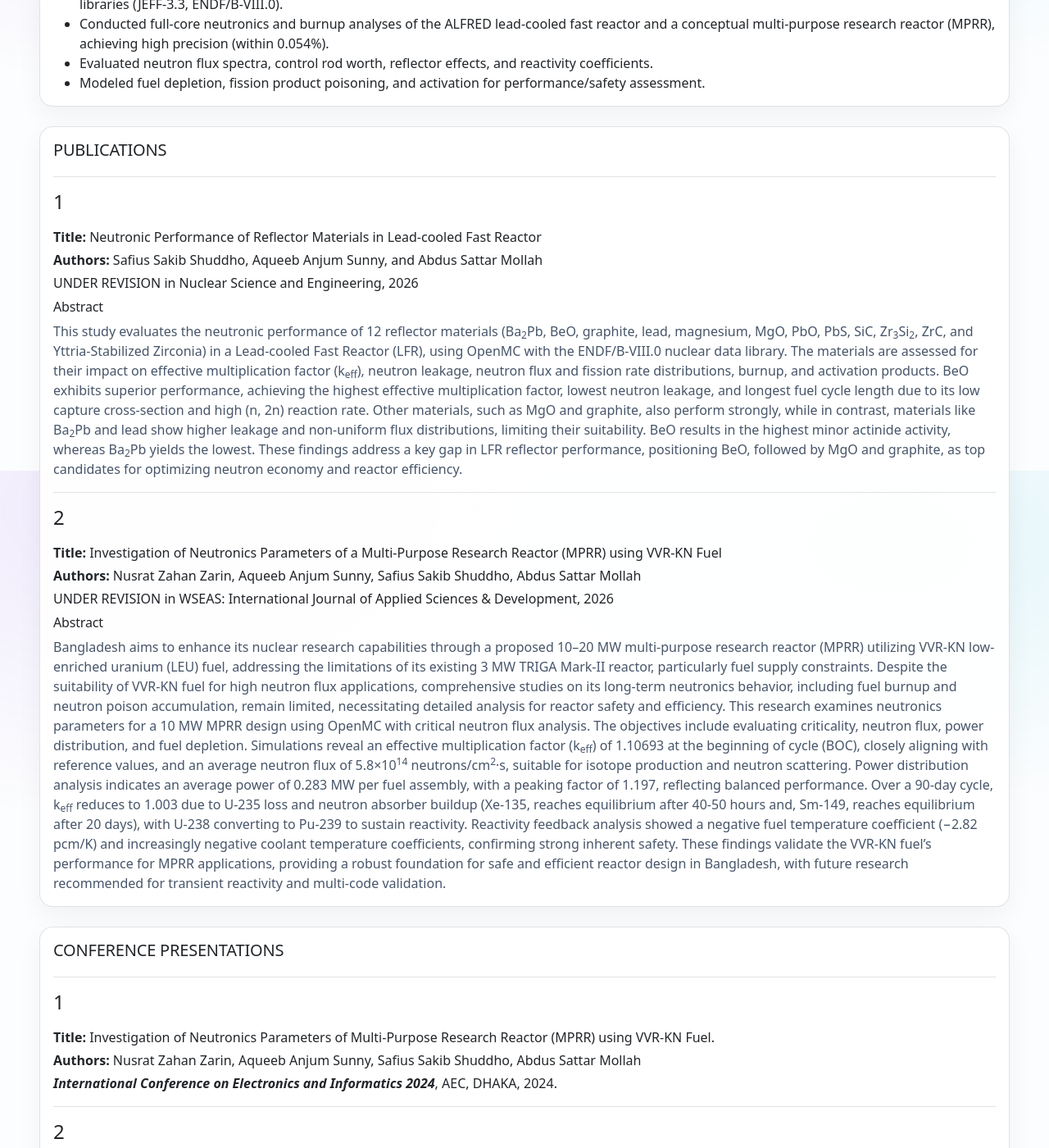
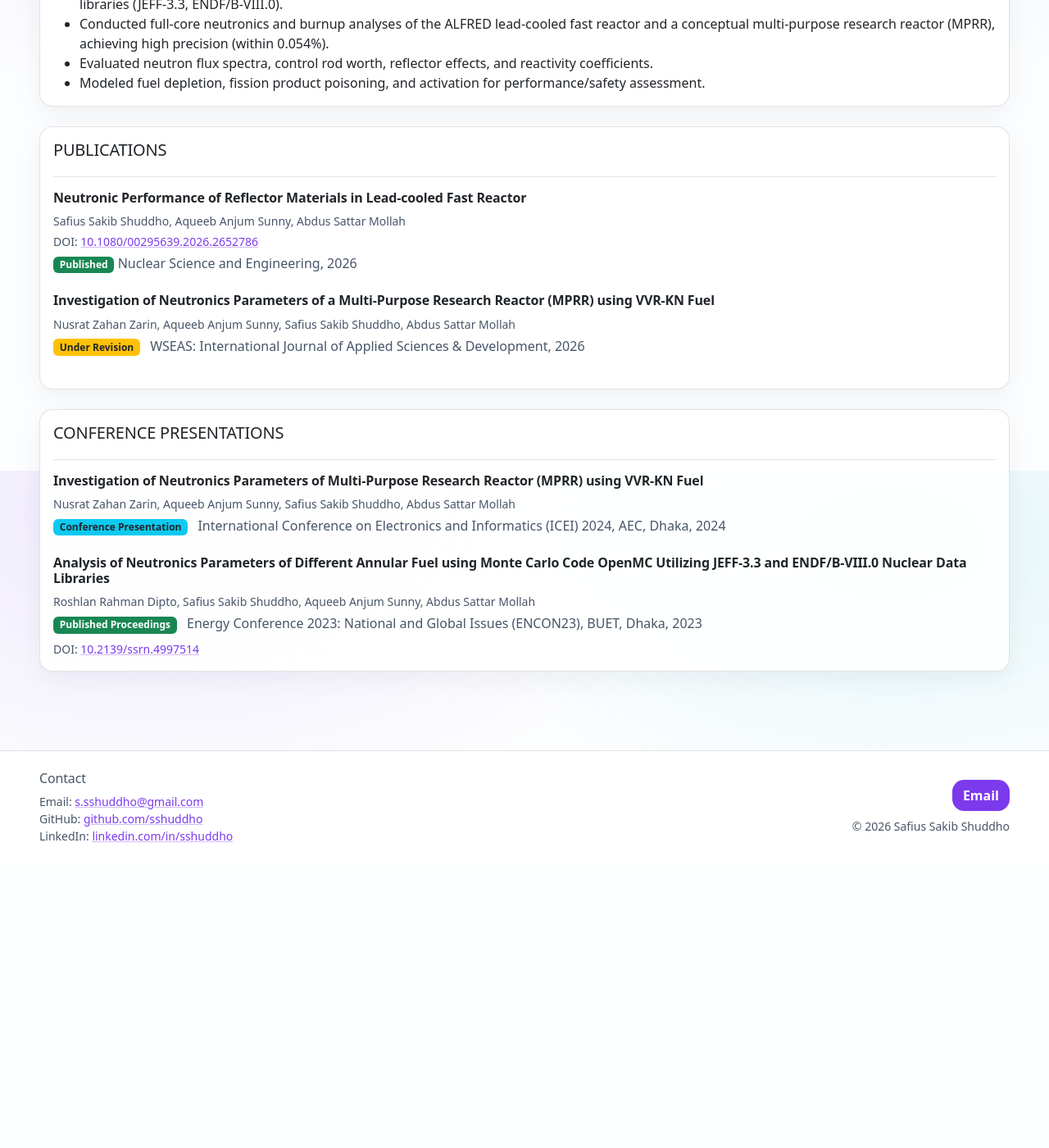
Before and after one commit to SShuddho/portfolio, a Jekyll site: the page built from research.html, in a window 1280 px wide and 1400 px high, scrolled down 326 px. Shown: the whole window at 82% size. Built offline with Jekyll 4.4.1, drawn with Linux system fonts in a browser that asks for light colours; after the commit the page ends 1380 px from its top, so only the background shows below that; some of the changed text lies outside the part shown.

Commit message:
Update portfolio items

```diff
--- a/research.html
+++ b/research.html
@@ -11,7 +11,7 @@ description: "Research projects and thesis."
     <div class="d-flex flex-column flex-md-row justify-content-between gap-2">
       <div>
         <h2 class="h5 mb-1 text-uppercase">Undergraduate Thesis</h2>
-        <div class="text-muted">Jan 2024 – May 2025 · MIST, Dhaka</div>
+        <div class="text-muted">Jan 2024 &ndash; May 2025 · MIST, Dhaka</div>
       </div>
       <div class="text-md-end">
         <a class="btn btn-accent btn-sm" href="{{ '/assets/pdfs/thesis.pdf' | relative_url }}">Thesis</a>
@@ -40,31 +40,25 @@ description: "Research projects and thesis."
       <div>
         <h2 class="h5 mb-1 text-uppercase">Publications</h2>
       </div>
-      <!--
-      <div class="text-md-end">
-        <a class="btn btn-accent btn-sm" href="{{ '/assets/pdfs/placeholder.pdf' | relative_url }}">Article / Document [PLACEHOLDER]</a>
-      </div>
-      -->
+    </div>
+    <hr class="my-3" />
+    <div class="publication-item mb-4">
+      <h3 class="h6 fw-bold">Neutronic Performance of Reflector Materials in Lead-cooled Fast Reactor</h3>
+      <p class="small text-muted mb-1">Safius Sakib Shuddho, Aqueeb Anjum Sunny, Abdus Sattar Mollah</p>
+      <p class="small text-muted mb-1">DOI: <a href="https://doi.org/10.1080/00295639.2026.2652786" target="_blank">10.1080/00295639.2026.2652786</a></p>
+      <span class="badge bg-success">Published</span>
+      <span class="text-muted mb-1">Nuclear Science and Engineering, 2026</span>
     </div>
 
-    <hr class="my-3" />
-	<div class="mb-3 h4">1</div>
-    <p class="mb-1"><strong>Title: </strong>Neutronic Performance of Reflector Materials in Lead-cooled Fast Reactor</p>
-    <p class="mb-1"><strong>Authors: </strong>Safius Sakib Shuddho, Aqueeb Anjum Sunny, and Abdus Sattar Mollah</p>
-    <p class="mb-2"><span class="text-uppercase">Under Revision</span> in Nuclear Science and Engineering, 2026</p>
-    <h3 class="h6">Abstract</h3>
-    <p class="text-muted mb-0">This study evaluates the neutronic performance of 12 reflector materials (Ba<sub>2</sub>Pb, BeO, graphite, lead, magnesium, MgO, PbO, PbS, SiC, Zr<sub>3</sub>Si<sub>2</sub>, ZrC, and Yttria-Stabilized Zirconia) in a Lead-cooled Fast Reactor (LFR), using OpenMC with the ENDF/B-VIII.0 nuclear data library. The materials are assessed for their impact on effective multiplication factor (k<sub>eff</sub>), neutron leakage, neutron flux and fission rate distributions, burnup, and activation products. BeO exhibits superior performance, achieving the highest effective multiplication factor, lowest neutron leakage, and longest fuel cycle length due to its low capture cross-section and high (n, 2n) reaction rate. Other materials, such as MgO and graphite, also perform strongly, while in contrast, materials like Ba<sub>2</sub>Pb and lead show higher leakage and non-uniform flux distributions, limiting their suitability. BeO results in the highest minor actinide activity, whereas Ba<sub>2</sub>Pb yields the lowest. These findings address a key gap in LFR reflector performance, positioning BeO, followed by MgO and graphite, as top candidates for optimizing neutron economy and reactor efficiency.</p>
-
-    <hr class="my-3" />
-	<div class="mb-3 h4">2</div>
-    <p class="mb-1"><strong>Title: </strong>Investigation of Neutronics Parameters of a Multi-Purpose Research Reactor (MPRR) using VVR-KN Fuel</p>
-    <p class="mb-1"><strong>Authors: </strong>Nusrat Zahan Zarin, Aqueeb Anjum Sunny, Safius Sakib Shuddho, Abdus Sattar Mollah</p>
-    <p class="mb-2"><span class="text-uppercase">Under Revision</span> in WSEAS: International Journal of Applied Sciences & Development, 2026</p>
-    <h3 class="h6">Abstract</h3>
-    <p class="text-muted mb-0">Bangladesh aims to enhance its nuclear research capabilities through a proposed 10–20 MW multi-purpose research reactor (MPRR) utilizing VVR-KN low-enriched uranium (LEU) fuel, addressing the limitations of its existing 3 MW TRIGA Mark-II reactor, particularly fuel supply constraints. Despite the suitability of VVR-KN fuel for high neutron flux applications, comprehensive studies on its long-term neutronics behavior, including fuel burnup and neutron poison accumulation, remain limited, necessitating detailed analysis for reactor safety and efficiency. This research examines neutronics parameters for a 10 MW MPRR design using OpenMC with critical neutron flux analysis. The objectives include evaluating criticality, neutron flux, power distribution, and fuel depletion. Simulations reveal an effective multiplication factor (k<sub>eff</sub>) of 1.10693 at the beginning of cycle (BOC), closely aligning with reference values, and an average neutron flux of 5.8×10<sup>14</sup>
-neutrons/cm<sup>2</sup>·s, suitable for isotope production and neutron scattering. Power distribution analysis indicates an average power of 0.283 MW per fuel assembly, with a peaking factor of 1.197, reflecting balanced performance. Over a 90-day cycle, k<sub>eff</sub> reduces to 1.003 due to U-235 loss and neutron absorber buildup (Xe-135, reaches equilibrium after 40-50 hours and, Sm-149, reaches equilibrium after 20 days), with U-238 converting to Pu-239 to sustain reactivity. Reactivity feedback analysis showed a negative fuel temperature coefficient (−2.82 pcm/K) and increasingly negative coolant temperature coefficients, confirming strong inherent safety. These findings validate the VVR-KN fuel’s performance for MPRR applications, providing a robust foundation for safe and efficient reactor design in Bangladesh, with future research recommended for transient reactivity and multi-code validation.</p>
+    <div class="publication-item mb-4">
+      <h3 class="h6 fw-bold">Investigation of Neutronics Parameters of a Multi-Purpose Research Reactor (MPRR) using VVR-KN Fuel</h3>
+      <p class="small text-muted mb-1">Nusrat Zahan Zarin, Aqueeb Anjum Sunny, Safius Sakib Shuddho, Abdus Sattar Mollah</p>
+      <span class="badge bg-warning text-dark">Under Revision</span>
+      <span class="ms-2 text-muted">WSEAS: International Journal of Applied Sciences & Development, 2026</span>
+    </div>
   </div>
 </div>
+
 
 <div class="card mb-4">
   <div class="card-body">
@@ -75,17 +69,20 @@ neutrons/cm<sup>2</sup>·s, suitable for isotope production and neutron scatteri
     </div>
 
     <hr class="my-3" />
-	<div class="mb-3 h4">1</div>
-    <p class="mb-1"><strong>Title: </strong>Investigation of Neutronics Parameters of Multi-Purpose Research Reactor (MPRR) using VVR-KN Fuel.</p>
-    <p class="mb-1"><strong>Authors: </strong>Nusrat Zahan Zarin, Aqueeb Anjum Sunny, Safius Sakib Shuddho, Abdus Sattar Mollah</p>
-    <p class="mb-2"><em><strong>International Conference on Electronics and Informatics 2024</strong></em>, AEC, DHAKA, 2024.</p>
 
-        <hr class="my-3" />
-	<div class="mb-3 h4">2</div>
-    <p class="mb-1"><strong>Title: </strong>Analysis of Neutronics Parameters of Different Annular Fuel using Monte Carlo Code OpenMC Utilizing JEFF-3.3 and ENDF/B-VIII.0 Nuclear Data Libraries</p>
-    <p class="mb-1"><strong>Authors: </strong>Roshlan Rahman Dipto, Safius Sakib Shuddho, Aqueeb Anjum Sunny, Abdus Sattar Mollah</p>
-    <p class="mb-2"><em><strong>Energy Conference 2023: National and Global Issues (ENCON23)</strong></em>, BUET, DHAKA, 2023.</p>
-    <p class="mb-2"><strong>Published: </strong>Proceedings of the Energy Conference 2023: National and Global Issues (ENCON23). Available at <em><a href="http://dx.doi.org/10.2139/ssrn.4997514">http://dx.doi.org/10.2139/ssrn.4997514</a></em>.</p>
+    <div class="conference-item mb-4">
+      <h3 class="h6 fw-bold">Investigation of Neutronics Parameters of Multi-Purpose Research Reactor (MPRR) using VVR-KN Fuel</h3>
+      <p class="small text-muted mb-1">Nusrat Zahan Zarin, Aqueeb Anjum Sunny, Safius Sakib Shuddho, Abdus Sattar Mollah</p>
+      <span class="badge bg-info text-dark">Conference Presentation</span>
+      <span class="ms-2 text-muted">International Conference on Electronics and Informatics (ICEI) 2024, AEC, Dhaka, 2024</span>
+    </div>
 
+    <div class="conference-item">
+      <h3 class="h6 fw-bold">Analysis of Neutronics Parameters of Different Annular Fuel using Monte Carlo Code OpenMC Utilizing JEFF-3.3 and ENDF/B-VIII.0 Nuclear Data Libraries</h3>
+      <p class="small text-muted mb-1">Roshlan Rahman Dipto, Safius Sakib Shuddho, Aqueeb Anjum Sunny, Abdus Sattar Mollah</p>
+      <span class="badge bg-success">Published Proceedings</span>
+      <span class="ms-2 text-muted">Energy Conference 2023: National and Global Issues (ENCON23), BUET, Dhaka, 2023</span>
+      <p class="small text-muted mt-2 mb-0">DOI: <a href="http://dx.doi.org/10.2139/ssrn.4997514" target="_blank" rel="noopener noreferrer">10.2139/ssrn.4997514</a></p>
+    </div>
   </div>
 </div>
```
Also changed, not shown: certifications.html (+19 -4 lines), education.html (+28 -2 lines), index.html (+17 -14 lines), 1 other file.
